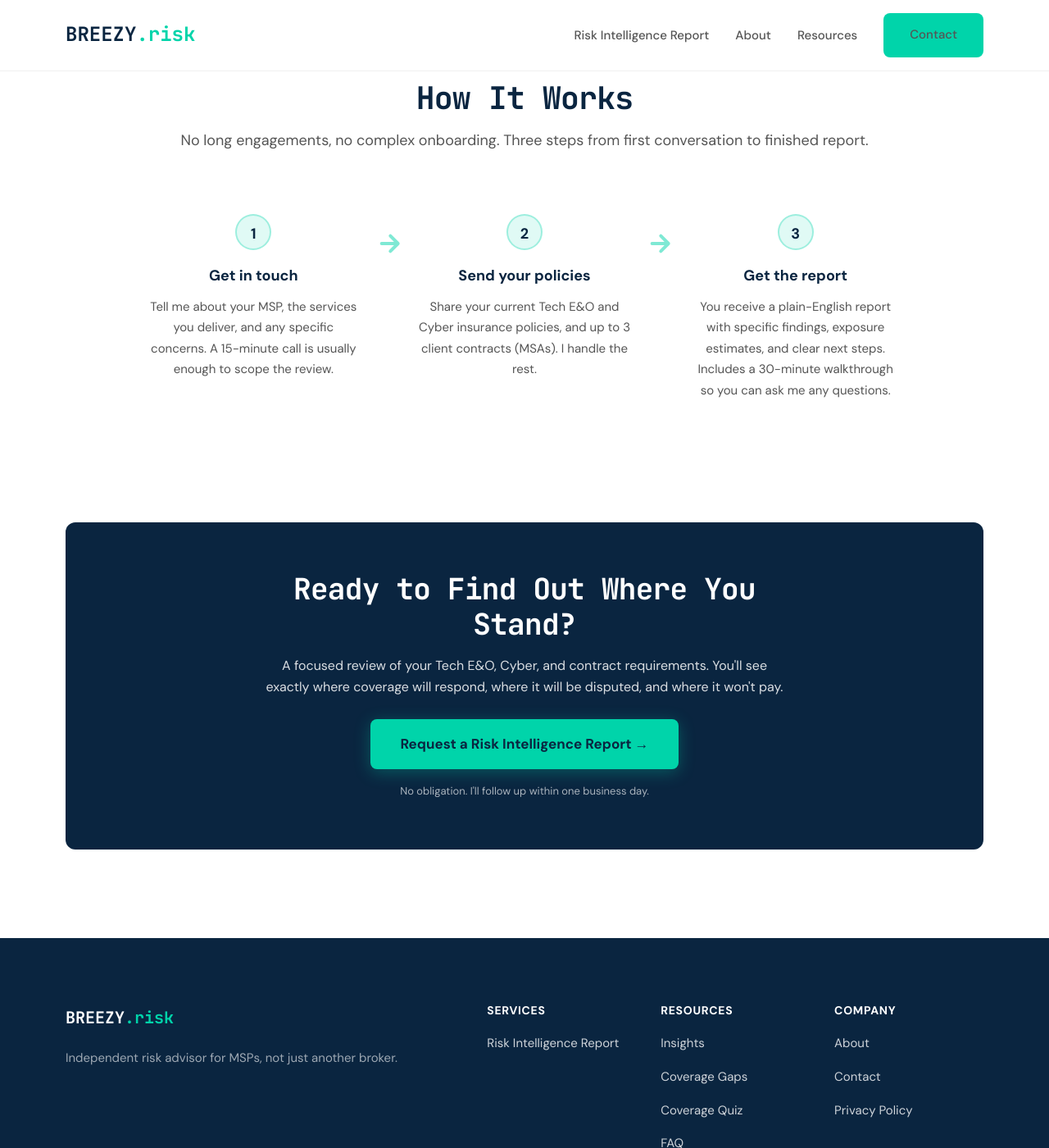
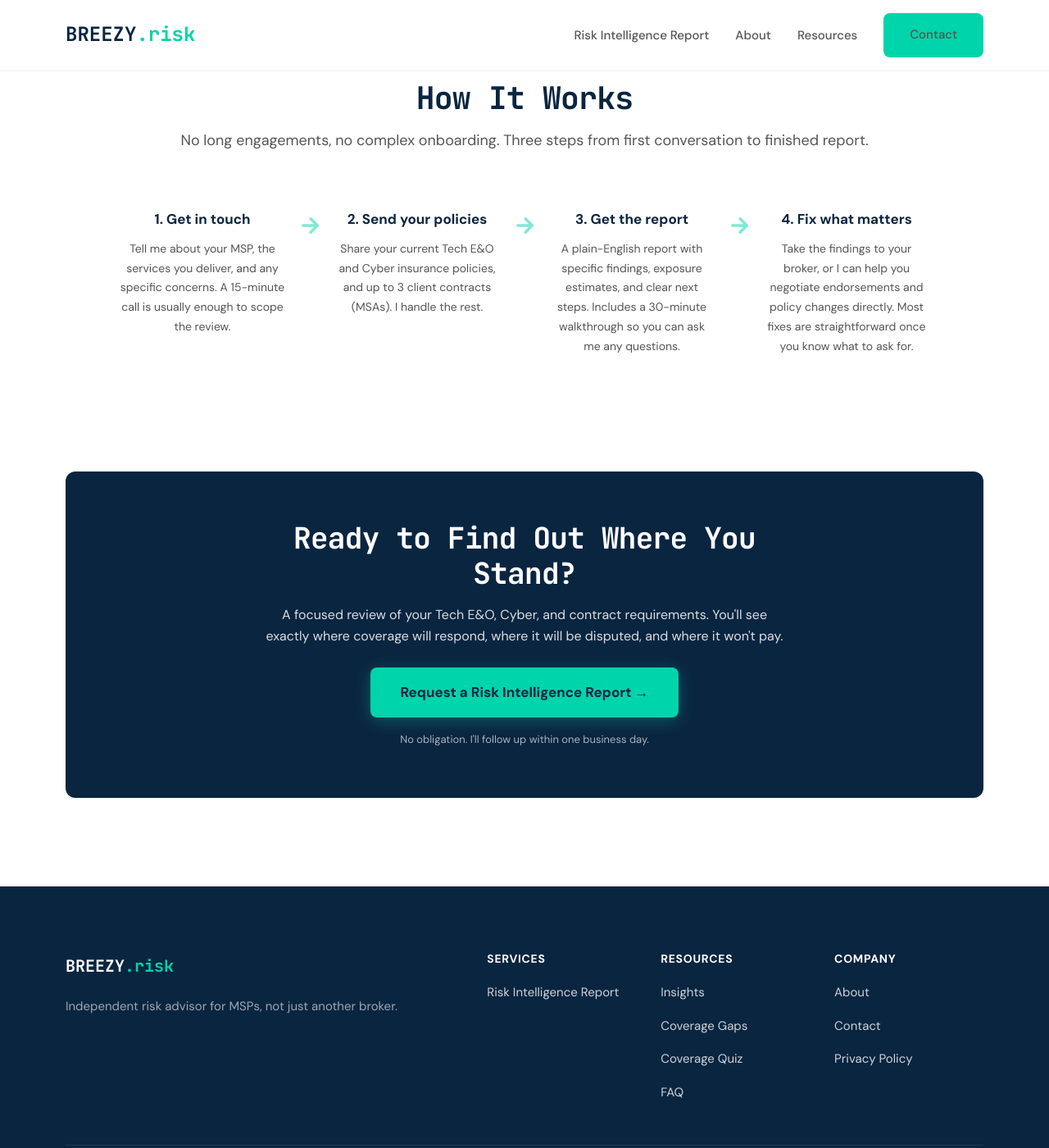
Before and after one commit to joeproe1/breezyins.com, a Jekyll site: the page built from risk-intelligence-report.html, in a window 1280 px wide and 1400 px high, scrolled down 1662 px. Shown: the whole window at 82% size. Built offline with Jekyll 4.4.1, drawn with Linux system fonts in a browser that asks for light colours.

Commit message:
Redesign How It Works: numbered titles, 4 steps
Remove numbered circles, put numbers in step titles.
Add step 4: 'Fix what matters' (what to do with the report).
4-column layout on desktop, 2x2 on tablet, stacked on mobile.

Co-Authored-By: Claude Opus 4.6 <noreply@anthropic.com>

```diff
--- a/risk-intelligence-report.html
+++ b/risk-intelligence-report.html
@@ -239,48 +239,36 @@ permalink: /risk-intelligence-report/
 .rir-mini-wide strong{ color: var(--primary); }
 .rir-steps{
   display: grid;
-  grid-template-columns: 1fr auto 1fr auto 1fr;
+  grid-template-columns: 1fr auto 1fr auto 1fr auto 1fr;
   gap: 0;
-  max-width: 960px;
+  max-width: 1060px;
   margin: 0 auto;
   align-items: start;
 }
 .rir-step{
   text-align: center;
-  padding: 28px 20px;
+  padding: 20px 16px;
 }
 .rir-step-arrow{
   display: flex;
   align-items: center;
-  margin-top: 48px;
+  margin-top: 28px;
   color: rgba(0, 212, 170, 0.5);
   font-size: 0;
   line-height: 0;
 }
 .rir-step-arrow svg{
-  width: 32px;
-  height: 32px;
-}
-.rir-step-num{
-  width: 44px;
-  height: 44px;
-  line-height: 44px;
-  border-radius: 50%;
-  background: rgba(0, 212, 170, 0.12);
-  color: var(--accent-dark, #0A2540);
-  font-weight: 900;
-  font-size: 18px;
-  margin: 0 auto 16px;
-  border: 2px solid rgba(0, 212, 170, 0.3);
+  width: 28px;
+  height: 28px;
 }
 .rir-step strong{
   display: block;
-  font-size: 18px;
+  font-size: 17px;
   color: var(--primary);
   margin-bottom: 10px;
 }
 .rir-step p{
-  font-size: 15px;
+  font-size: 14px;
   color: var(--text-secondary);
   line-height: 1.7;
   margin: 0;
@@ -342,8 +330,11 @@ permalink: /risk-intelligence-report/
   .rir-hero h1{ font-size: 38px; }
   .rir-grid{ grid-template-columns: 1fr; }
   .rir-mini-wide{ margin-top: 14px; }
-  .rir-steps{ grid-template-columns: 1fr; gap: 0; }
+  .rir-steps{ grid-template-columns: 1fr 1fr; gap: 0; }
   .rir-step-arrow{ display: none; }
+}
+@media(max-width: 580px){
+  .rir-steps{ grid-template-columns: 1fr; }
 }
 @media(max-width: 768px){
   .rir-hero{ padding: 86px 0 50px; }
@@ -557,21 +548,23 @@ permalink: /risk-intelligence-report/
 
     <div class="rir-steps">
       <div class="rir-step">
-        <div class="rir-step-num">1</div>
-        <strong>Get in touch</strong>
+        <strong>1. Get in touch</strong>
         <p>Tell me about your MSP, the services you deliver, and any specific concerns. A 15-minute call is usually enough to scope the review.</p>
       </div>
       <div class="rir-step-arrow" aria-hidden="true"><svg viewBox="0 0 24 24" fill="none" stroke="currentColor" stroke-width="3" stroke-linecap="round" stroke-linejoin="round"><path d="M5 12h14M13 5l7 7-7 7"/></svg></div>
       <div class="rir-step">
-        <div class="rir-step-num">2</div>
-        <strong>Send your policies</strong>
+        <strong>2. Send your policies</strong>
         <p>Share your current Tech E&O and Cyber insurance policies, and up to 3 client contracts (MSAs). I handle the rest.</p>
       </div>
       <div class="rir-step-arrow" aria-hidden="true"><svg viewBox="0 0 24 24" fill="none" stroke="currentColor" stroke-width="3" stroke-linecap="round" stroke-linejoin="round"><path d="M5 12h14M13 5l7 7-7 7"/></svg></div>
       <div class="rir-step">
-        <div class="rir-step-num">3</div>
-        <strong>Get the report</strong>
-        <p>You receive a plain-English report with specific findings, exposure estimates, and clear next steps. Includes a 30-minute walkthrough so you can ask me any questions.</p>
+        <strong>3. Get the report</strong>
+        <p>A plain-English report with specific findings, exposure estimates, and clear next steps. Includes a 30-minute walkthrough so you can ask me any questions.</p>
+      </div>
+      <div class="rir-step-arrow" aria-hidden="true"><svg viewBox="0 0 24 24" fill="none" stroke="currentColor" stroke-width="3" stroke-linecap="round" stroke-linejoin="round"><path d="M5 12h14M13 5l7 7-7 7"/></svg></div>
+      <div class="rir-step">
+        <strong>4. Fix what matters</strong>
+        <p>Take the findings to your broker, or I can help you negotiate endorsements and policy changes directly. Most fixes are straightforward once you know what to ask for.</p>
       </div>
     </div>
   </div>
```
